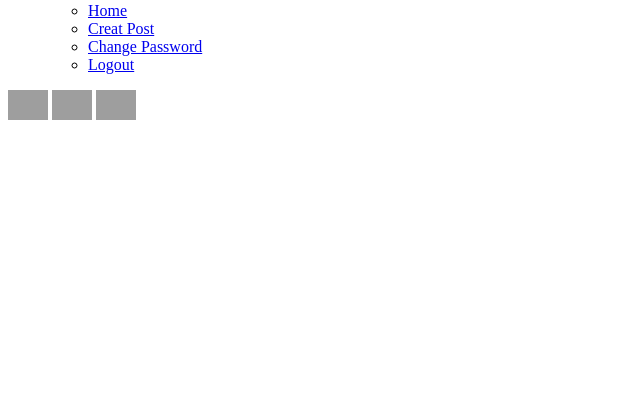
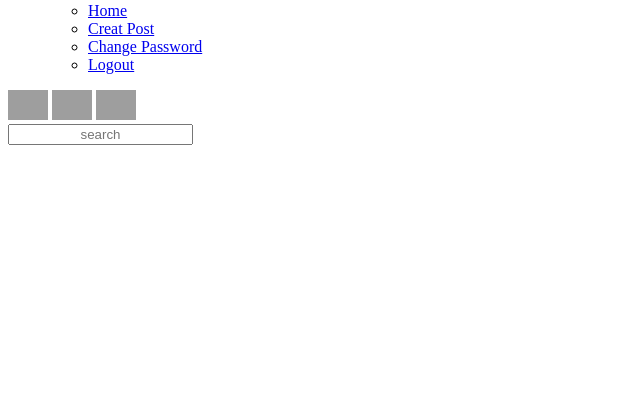
Before and after one commit to Ruterana/clone_instagram, a Django app: template instagram/templates/navbar.html in a window 1280 px wide. Shown: the part 149-558 px from the top of the page, without its empty margins (0-640 px from the left). Run offline with Django 3.2, Linux system fonts and the light colour scheme; the template is opened without the code that fills it, so the values that code supplies are empty; the visitor is signed in with stand-in values (Sample User, id 1); some libraries are stand-ins or nearby versions; grey boxes are pictures that could not be loaded.

Commit message:
iadd search form

```diff
--- a/instagram/templates/navbar.html
+++ b/instagram/templates/navbar.html
@@ -53,6 +53,11 @@
           <a class="like"><img style=" text-align :center,100px; height: 30px;" src="https://image.flaticon.com/icons/svg/149/149217.svg"></a>
           <a class="icons"><img style=" text-align :center,100px; height: 30px;" src="https://image.flaticon.com/icons/svg/747/747376.svg"></a>
         </div>
+        <form class="navbar-form navbar-left">
+          <div class="form-group">
+            <input id="input-field" type="text" placeholder='search' style="text-align: center" name="search">
+          </div>
+        </form>
       </div>
 
     </div>
```
